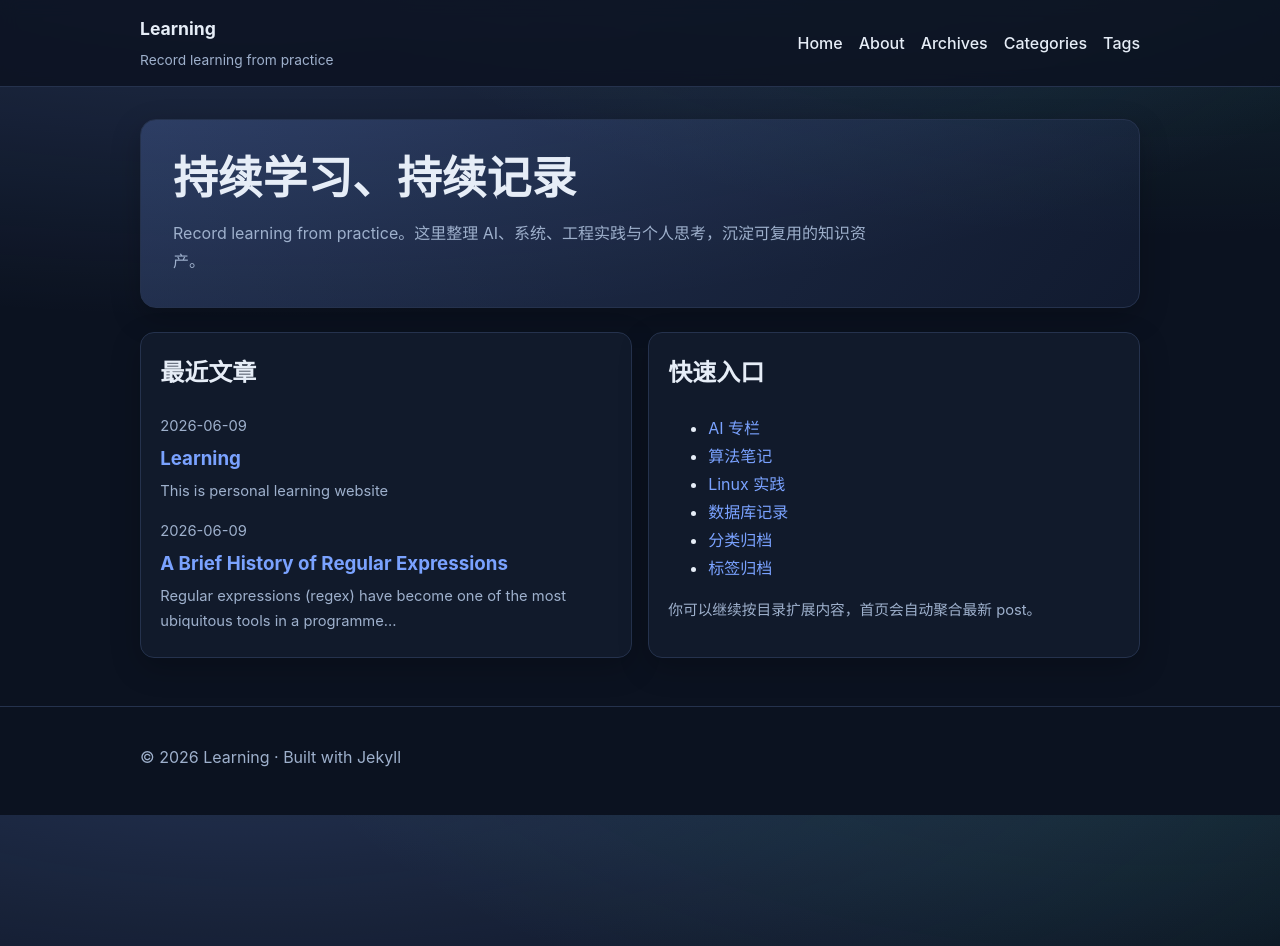
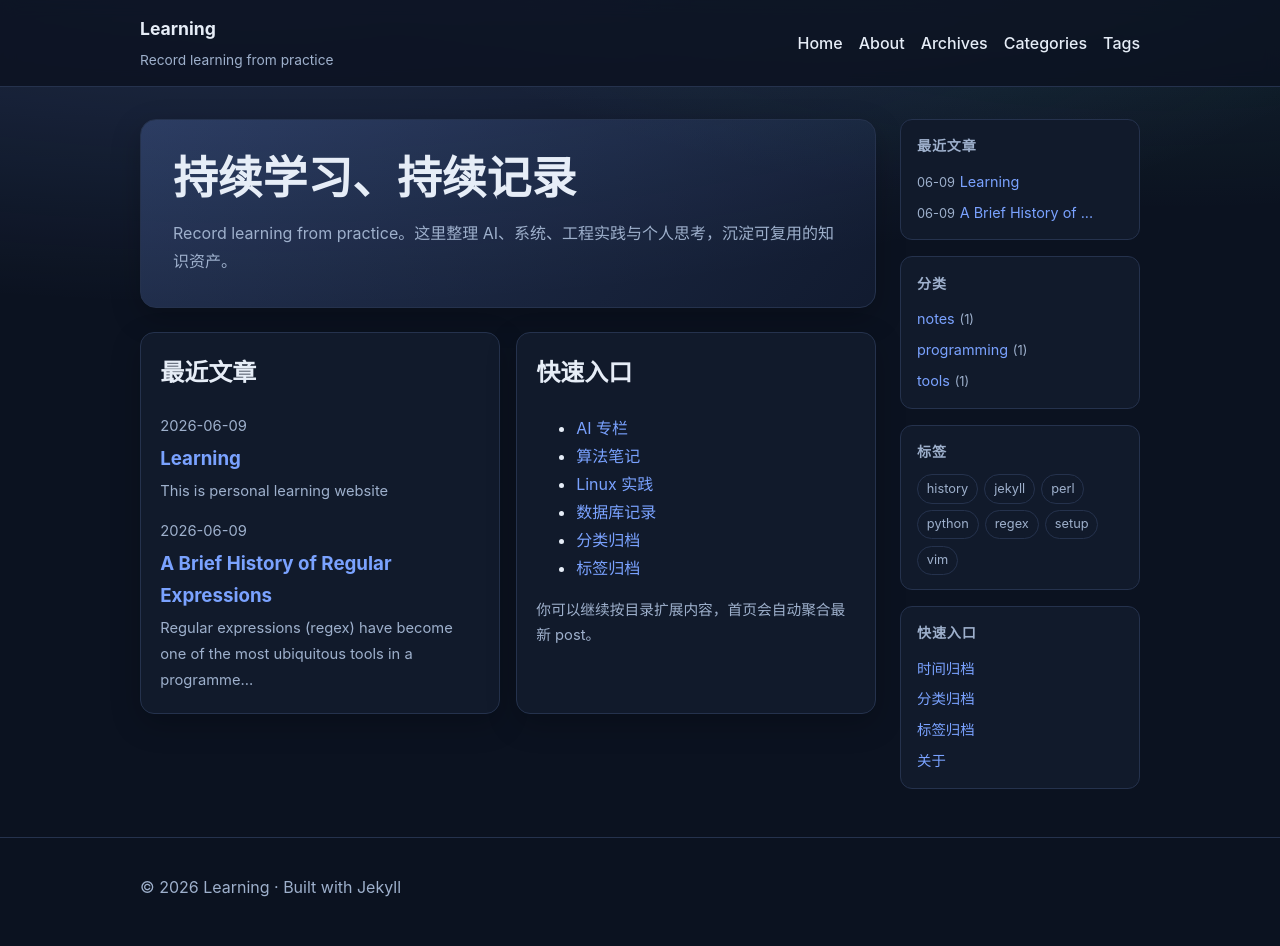
Before and after one commit to guominjia/learn, a Jekyll site: the page built from index.md, in a window 1280 px wide and 946 px high. Built offline with Jekyll 4.4.1, drawn with Linux system fonts in a browser that asks for light colours.

Commit message:
Add sidebar layout and styles for recent posts, categories, and tags

```diff
--- /dev/null
+++ b/_includes/sidebar.html
@@ -0,0 +1,58 @@
+<aside class="sidebar">
+
+  <section class="sidebar-section">
+    <h4 class="sidebar-title">最近文章</h4>
+    <ul class="sidebar-list">
+      {% for post in site.posts limit: 8 %}
+        <li>
+          <span class="sidebar-meta">{{ post.date | date: "%m-%d" }}</span>
+          <a href="{{ post.url | relative_url }}">{{ post.title | truncate: 22 }}</a>
+        </li>
+      {% endfor %}
+    </ul>
+  </section>
+
+  <section class="sidebar-section">
+    <h4 class="sidebar-title">分类</h4>
+    <ul class="sidebar-list">
+      {% assign sorted_cats = site.categories | sort %}
+      {% for cat in sorted_cats %}
+        <li>
+          <a href="{{ '/categories/' | relative_url }}#{{ cat[0] | slugify }}">
+            {{ cat[0] }}
+          </a>
+          <span class="sidebar-meta">({{ cat[1].size }})</span>
+        </li>
+      {% endfor %}
+      {% if site.categories.size == 0 %}
+        <li><a href="{{ '/categories/' | relative_url }}">全部分类</a></li>
+      {% endif %}
+    </ul>
+  </section>
+
+  <section class="sidebar-section">
+    <h4 class="sidebar-title">标签</h4>
+    <div class="sidebar-tags">
+      {% assign sorted_tags = site.tags | sort %}
+      {% for tag in sorted_tags %}
+        <a class="sidebar-tag" href="{{ '/tags/' | relative_url }}#{{ tag[0] | slugify }}">
+          {{ tag[0] }}
+        </a>
+      {% endfor %}
+      {% if site.tags.size == 0 %}
+        <a class="sidebar-tag" href="{{ '/tags/' | relative_url }}">全部标签</a>
+      {% endif %}
+    </div>
+  </section>
+
+  <section class="sidebar-section">
+    <h4 class="sidebar-title">快速入口</h4>
+    <ul class="sidebar-list">
+      <li><a href="{{ '/archives/' | relative_url }}">时间归档</a></li>
+      <li><a href="{{ '/categories/' | relative_url }}">分类归档</a></li>
+      <li><a href="{{ '/tags/' | relative_url }}">标签归档</a></li>
+      <li><a href="{{ '/about/' | relative_url }}">关于</a></li>
+    </ul>
+  </section>
+
+</aside>
--- a/_layouts/default.html
+++ b/_layouts/default.html
@@ -27,8 +27,11 @@
     </header>
 
     <main class="site-main">
-      <div class="container">
-        {{ content }}
+      <div class="container page-body">
+        <div class="main-content">
+          {{ content }}
+        </div>
+        {% include sidebar.html %}
       </div>
     </main>
 
--- a/assets/css/style.scss
+++ b/assets/css/style.scss
@@ -188,10 +188,98 @@ a:hover {
   background: #fff;
 }
 
+.page-body {
+  display: grid;
+  grid-template-columns: 1fr 240px;
+  gap: 1.5rem;
+  align-items: start;
+}
+
+.main-content {
+  min-width: 0;
+}
+
+.sidebar {
+  position: sticky;
+  top: calc(var(--header-h, 60px) + 1rem);
+  display: grid;
+  gap: 1rem;
+}
+
+.sidebar-section {
+  background: var(--surface);
+  border: 1px solid var(--border);
+  border-radius: 12px;
+  padding: 0.9rem 1rem;
+}
+
+.sidebar-title {
+  margin: 0 0 0.6rem;
+  font-size: 0.88rem;
+  font-weight: 700;
+  text-transform: uppercase;
+  letter-spacing: 0.06em;
+  color: var(--muted);
+}
+
+.sidebar-list {
+  list-style: none;
+  margin: 0;
+  padding: 0;
+  display: grid;
+  gap: 0.35rem;
+}
+
+.sidebar-list li {
+  font-size: 0.9rem;
+  display: flex;
+  align-items: baseline;
+  gap: 0.3rem;
+}
+
+.sidebar-meta {
+  color: var(--muted);
+  font-size: 0.8rem;
+  white-space: nowrap;
+  flex-shrink: 0;
+}
+
+.sidebar-tags {
+  display: flex;
+  flex-wrap: wrap;
+  gap: 0.4rem;
+}
+
+.sidebar-tag {
+  font-size: 0.8rem;
+  padding: 0.15rem 0.55rem;
+  border: 1px solid var(--border);
+  border-radius: 20px;
+  color: var(--muted);
+  transition: color 0.15s, border-color 0.15s;
+}
+
+.sidebar-tag:hover {
+  color: var(--primary);
+  border-color: var(--primary);
+  text-decoration: none;
+}
+
 .site-footer {
   border-top: 1px solid var(--border);
   color: var(--muted);
   padding: 1.2rem 0 1.8rem;
+}
+
+@media (max-width: 900px) {
+  .page-body {
+    grid-template-columns: 1fr;
+  }
+
+  .sidebar {
+    position: static;
+    grid-template-columns: repeat(auto-fit, minmax(200px, 1fr));
+  }
 }
 
 @media (max-width: 700px) {
@@ -203,4 +291,8 @@ a:hover {
   .hero {
     padding: 1.3rem;
   }
+
+  .sidebar {
+    grid-template-columns: 1fr;
+  }
 }
```
